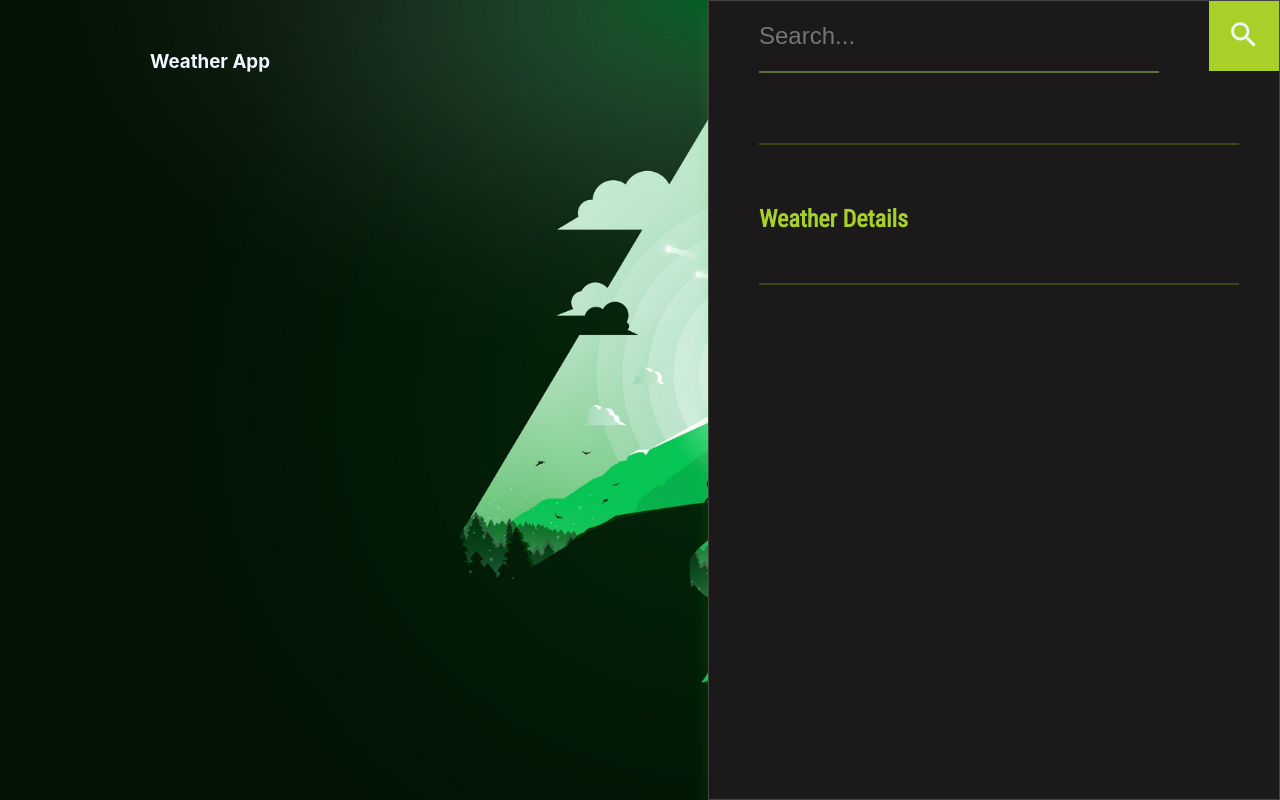
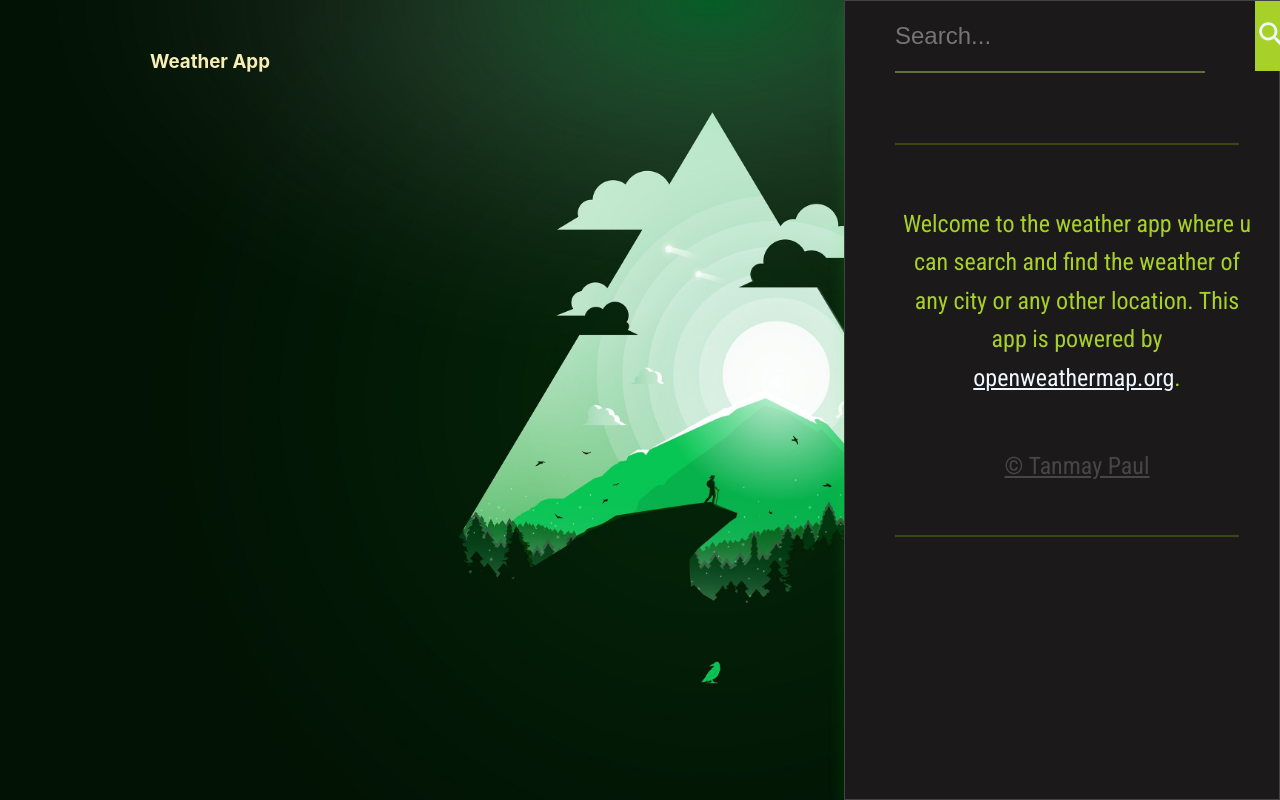
Before and after one commit to TanmayPaul803/weatherApi, a React (Create React App) app: page / in a window 1280 px wide. Built offline with nearby package versions, Linux system fonts and the light colour scheme.

Commit message:
final upload without Time

```diff
--- a/src/App.css
+++ b/src/App.css
@@ -22,8 +22,17 @@
   background-image: url("./background.jpg");
   background-size: cover;
 }
+.welcome_text {
+  font-weight: 100;
+  text-align: center;
+  word-wrap: break-word;
+
+  line-height: 1.6;
+}
+
 .logo {
   padding: 50px 0px 0px 150px;
+  color: #f8eeb4;
 }
 .info {
   display: flex;
@@ -44,6 +53,10 @@ h1 {
 }
 span h3 {
   font-size: 2.5rem;
+  margin: 10px 0px 10px 0px;
+}
+.spanItems {
+  margin-top: 80px !important;
 }
 .sidebar {
   height: 99.7%;
@@ -52,6 +65,7 @@ span h3 {
   box-shadow: 0 8px 16px 0 rgba(30, 255, 0, 0.137);
   backdrop-filter: blur(16px);
   -webkit-backdrop-filter: blur(16px);
+  width: 30%;
 
   border: 1px solid rgba(255, 255, 255, 0.18);
 }
@@ -127,3 +141,8 @@ hr {
 .detailsValue p {
   color: #a7d129;
 }
+.copyWrite {
+  opacity: 0.2;
+  margin-top: 50px;
+  text-decoration: underline;
+}
--- a/src/App.js
+++ b/src/App.js
@@ -15,12 +15,12 @@ function App() {
     setInput(e.target.value);
   };
 
-  const onSearch = () => {
+  const onSearch = async () => {
     // setCityName(input);
     setCitylist(() => {
       return [...cityList, input];
     });
-    axios
+    await axios
       .get(
         `https://api.openweathermap.org/data/2.5/weather?q=${input}&appid=079b33b501019bc3f00b59c304494648&units=metric`
       )
@@ -38,9 +38,6 @@ function App() {
           maxTemp: `${response.data.main.temp_max} °C`,
         });
       });
-
-    setInput("");
-    // setAlldata({ temp: `${apiData.main.temp}` });
   };
 
   return (
@@ -67,6 +64,7 @@ function App() {
           </div>
         )}
       </div>
+
       <div className="sidebar">
         <div className="inputarea">
           <input
@@ -86,10 +84,19 @@ function App() {
         </ul>
         <div className="sideBarDesc">
           <hr />
+          {`${apiData.humidity}` === "undefined" ? (
+            `${apiData}` === "" && <p> </p> && (
+              <h2 className="welcome_text">
+                Welcome to the weather app where u can search and find the
+                weather of any city or any other location. This app is powered
+                by <a href="https://openweathermap.org/">openweathermap.org</a>.
+                <p className="copyWrite">© Tanmay Paul </p>
+              </h2>
+            )
+          ) : (
+            <>
               <h2>Weather Details</h2>
-          {`${apiData.humidity}` === "undefined" ? (
-            `${apiData}` === "" && <p> </p>
-          ) : (
+
               <div className="weatherDetails">
                 <div className="detailsArea">
                   <p>Feels Like:</p>
@@ -109,6 +116,7 @@ function App() {
                   <p>{`${apiData.windSpeed}km/h`}</p>
                 </div>
               </div>
+            </>
           )}
           <hr />
         </div>
```
Lines whose indentation alone changed are shown as unchanged.
